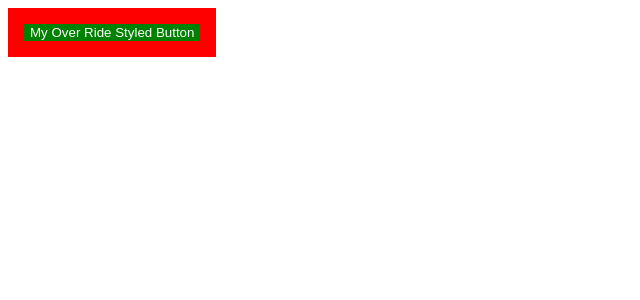
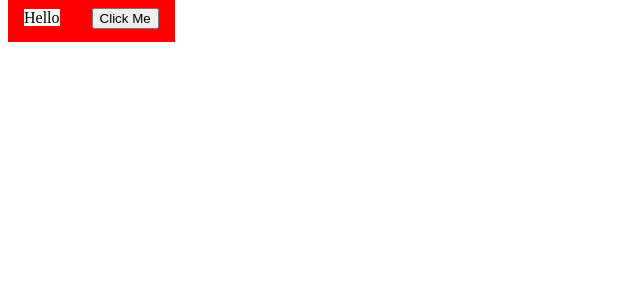
Before and after one commit to shams-nahid/my-react-study, a React (Create React App) app in the folder resource/styled-components/: page / in a window 1280 px wide. Shown: the top 300 px of the page, without its empty margins (0-640 px from the left). Built offline with nearby package versions, Linux system fonts and the light colour scheme.

Commit message:
aded codebase

```diff
--- a/resource/styled-components/src/App.js
+++ b/resource/styled-components/src/App.js
@@ -2,18 +2,33 @@ import React from 'react';
 import styled from 'styled-components';
 // import { css } from 'styled-components';
 
-const ExistingStyledButton = styled.button`
-  color: white;
-  background-color: green;
-`;
-
-const MyButton = styled(ExistingStyledButton)`
+const Wrapper = styled.span`
   border: 1rem solid red;
 `;
 
-const Button = ({ children }) => <MyButton>{children}</MyButton>
+const App = () => <>
+  <Wrapper>
+    Hello
+  </Wrapper>
+  <Wrapper>
+    <button>Click Me</button>
+  </Wrapper>
+</>
 
-const App = () => <Button>My Over Ride Styled Button</Button>
+// -------------------------------------------------------------------------------
+// 05 EXTENDING STYLES
+// const ExistingStyledButton = styled.button`
+//   color: white;
+//   background-color: green;
+// `;
+
+// const MyButton = styled(ExistingStyledButton)`
+//   border: 1rem solid red;
+// `;
+
+// const Button = ({ children }) => <MyButton>{children}</MyButton>
+
+// const App = () => <Button>My Over Ride Styled Button</Button>
 
 // -------------------------------------------------------------------------------
 // 04 NESTED CSS IMPLEMENTATION
```
